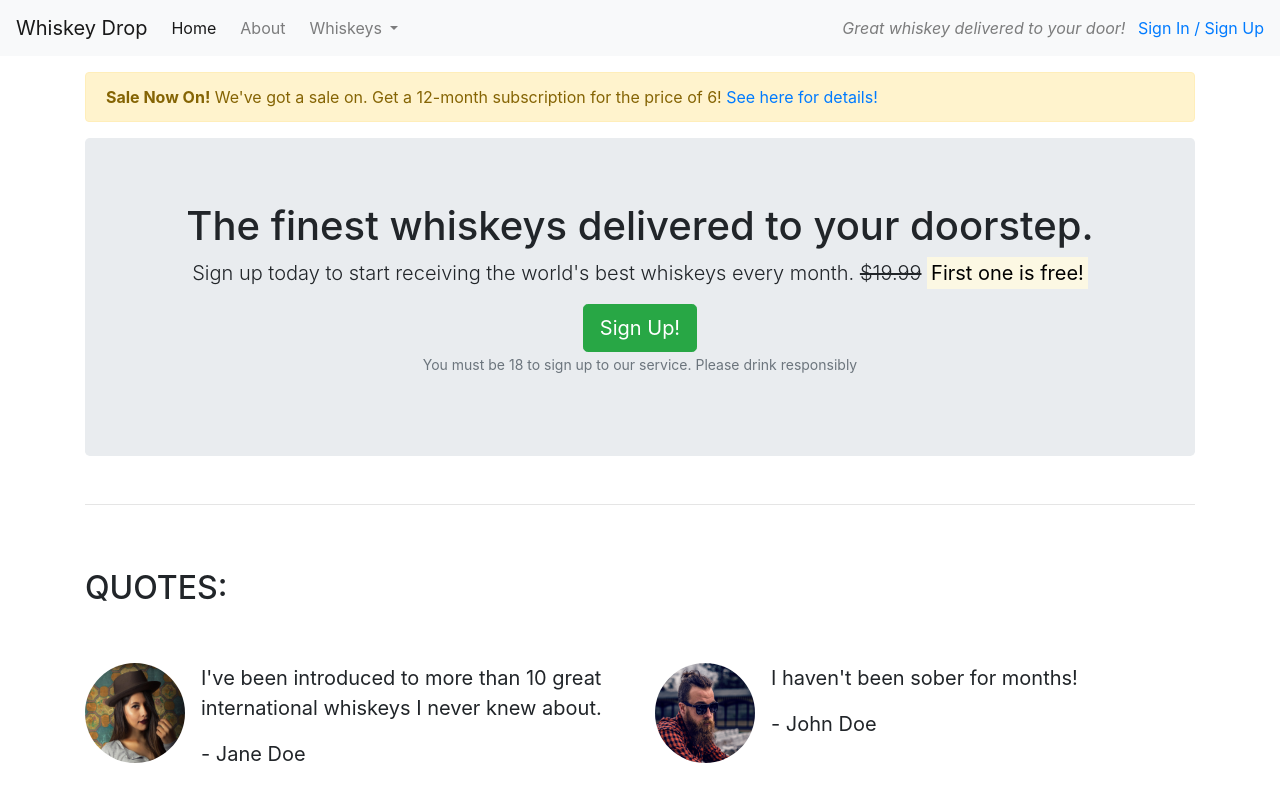
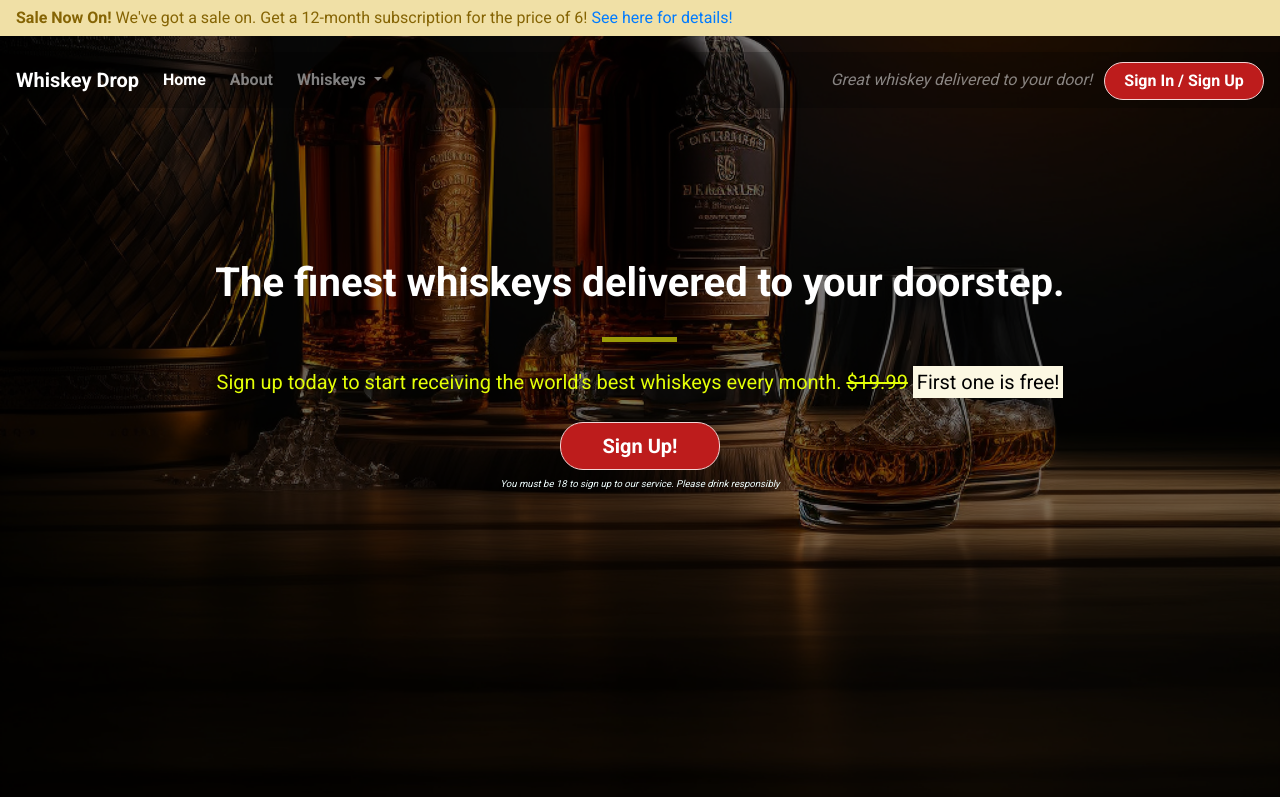
Before and after one commit to ericjonesdev/bootstrap-project, a plain HTML site: page index.html in a window 1280 px wide. Shown: the top 797 px of the page. Drawn offline with nearby package versions, Linux system fonts and the light colour scheme.

Commit message:
Add additional CSS and site elements
Add additional CSS and site elements

```diff
--- /dev/null
+++ b/css/style.css
@@ -0,0 +1,178 @@
+body {
+    font-family: 'Roboto', sans-serif;
+}
+
+.container-wrapper {
+
+}
+
+.container-wrapper--brown {
+    background-color: rgb(123, 57, 57);
+    color: white;
+}
+
+
+.alert-container .col-12 {
+    padding-left: 0;
+    padding-right: 0;
+}
+
+.site-wide-alert {
+    border-radius: 0;
+    bottom-margin: 0;
+    padding: 5px 15px;
+    background-color: #f0e0a6;
+    border-color: #f0e0a6;
+}
+
+.callout-container {
+    height: 100vh;
+    background: url('../images/whiskyshop.png') no-repeat bottom right fixed;
+    -webkit-background-size: cover;
+    -moz-background-size: cover;
+    -o-background-size: cover;
+    background-size: cover;
+
+    display: flex;
+    align-items: center;
+    justify-content: center;
+
+    position: relative;
+
+}
+
+.opaque--overlay {
+    position: absolute;
+    top: 0;
+    left: 0;
+    height: 100%;
+    width: 100%;
+    background-color: rgba(0, 0, 0, 0.5);
+}
+
+.quotes-container {}
+
+.features-container {}
+
+/* Page headers */
+
+.page-header {
+    margin-bottom: 0;
+    border-bottom: 0;
+    text-align: center;
+}
+
+.page-header h2 {
+    margin-top: 0;
+}
+
+
+/*block dividers*/
+
+.block-divider {
+    width: 75px;
+    height: 5px;
+    border: 0;
+    background-color: #444;
+}
+
+.block-divider--darkyellow {
+    background-color: #9d9d07;
+}
+
+.block-divider--short {
+    width: 35px;
+}
+
+/* Content containers */
+
+.content-container {
+    padding-top: 75px;
+    padding-bottom: 75px;
+}
+
+/* Table containers */
+
+.table-container {
+    padding-top: 35px;
+    padding-bottom: 35px;
+}
+
+.monthly-margin {
+    margin-top: 25px;
+}
+
+/* Navbar */
+
+.navalert-container {
+    position: absolute;
+    top: 0;
+    left: 0;
+    padding-left: 0;
+    padding-right: 0;
+    z-index: 1;
+}
+
+.navbar {
+    margin-bottom: 0;
+    border: 0;
+    width: 100%;
+    background-color: rgba(0, 0, 0, 0.25);
+}
+
+.navbar .navbar-toggler {
+    border: 0;
+}
+
+.navbar-brand {
+    font-weight: bold;
+}
+
+.navbar .navbar-nav a {
+    font-weight: bold;
+}
+
+/*Jumbotron*/
+
+.jumbotron {
+    background-color: transparent;
+}
+
+.jumbotron-header {
+    color: white;
+    font-weight: bold;
+    margin-bottom: 30px;
+}
+
+.jumbotron .lead {
+    color: #e4ff07;
+    margin: 25px 0;
+}
+
+.jumbotron small {
+    font-size: 60%;
+    font-style: italic;
+    color:azure;
+}
+
+/* Buttons */
+
+.btn--cta {
+    font-weight: bold;
+    border-radius: 23px;
+    width: 160px;
+}
+
+.btn--red {
+    color: white;
+    background-color: rgb(189, 28, 28);
+    border-color: rgb(244, 211, 211);
+}
+
+.btn--red:hover,
+.btn--red:active,
+.btn--red:focus,
+.btn--red:active:focus {
+    background-color: rgb(153, 7, 7);
+    border-color: rgb(153, 7, 7);
+}
--- a/index.html
+++ b/index.html
@@ -7,9 +7,22 @@
     <title>Whiskey Drop | Taste a new whiskey every month</title>
     <link rel="stylesheet" href="https://cdn.jsdelivr.net/npm/bootstrap@4.6.2/dist/css/bootstrap.min.css" integrity="sha384-xOolHFLEh07PJGoPkLv1IbcEPTNtaed2xpHsD9ESMhqIYd0nLMwNLD69Npy4HI+N" crossorigin="anonymous">
     <script src="https://kit.fontawesome.com/006aae060e.js" crossorigin="anonymous"></script>
+    <link href="https://fonts.googleapis.com/css?family=Roboto:400,700" rel="stylesheet">
+    <link rel="stylesheet" href="css\style.css" type="text/css">
 </head>
 <body>
-    <nav class="navbar navbar-light bg-light navbar-expand-sm">
+        <div class="container-fluid navalert-container">
+            <div class="container-fluid alert-container">
+                <div class="row d-none d-sm-block">
+                    <div class="col-12">
+                        <div class="site-wide-alert alert alert-warning">
+                            <strong>Sale Now On!</strong> We've got a sale on. Get a 12-month subscription for the price
+                            of 6! <a href="">See here for details!</a>
+                    </div>
+                </div>
+            </div>
+        </div>
+        <nav class="navbar navbar-dark navbar-expand-sm">
             <a href="/" class="navbar-brand">Whiskey Drop</a>
 
             <button class="navbar-toggler ml-auto" type="button" data-toggle="collapse" data-target="#navbarNavDropdown" aria-controls="navbarNavDropdown" aria-expanded="false" aria-label="Toggle navigation">
@@ -37,41 +50,40 @@
 
             <div class="d-none d-md-block">
                 <p class="navbar-text my-auto mr-2"><i>Great whiskey delivered to your door!</i></p>
-            <a href="/login">Sign In / Sign Up</a>
+                <a href="/login" class="btn btn--cta btn--red">Sign In / Sign Up</a>
             </div>
 
         </nav>
-    <article class="container mt-3">
-        <div class="row d-none d-sm-block">
-            <div class="col-12">
-                <div class="alert alert-warning">
-                    <strong>Sale Now On!</strong> We've got a sale on. Get a 12-month subscription for the price
-                        of 6! <a href="">See here for details!</a>
     </div>
-            </div>
-        </div>
+
+    <div class="container-fluid callout-container">
         <!-- Callout -->
+        <div class="opaque--overlay"></div>
             <div class="row">
                 <div class="col-12">
                     <section class="callout jumbotron text-center">
-                    <h1>The finest whiskeys delivered to your doorstep.</h1>
+                        <h1 class="jumbotron-header">The finest whiskeys delivered to your doorstep.</h1>
+                        <hr class="block-divider block-divider--darkyellow">
                         <p class="lead">Sign up today to start receiving the world's best whiskeys every month.
                             <s class="d-none d-sm-inline">$19.99</s>
                             <span class="d-inline d-sm-none"><br></span>
                             <strong><mark>First one is free!</mark></strong></p>
-                    <button class="btn btn-success btn-lg" data-toggle="modal" data-target="#signUpModal">Sign Up!</button>
+                        <button class="btn btn-lg btn--cta btn--red" data-toggle="modal" data-target="#signUpModal">Sign Up!</button>
                         <p class="text-muted"><small>You must be 18 to sign up to our service. Please drink responsibly</small></p>
                     </section>
                 </div>
+            <!-- /.callout -->
             </div>
-        <!-- /.callout -->
-        <hr>
+    </div>
 
         <!-- Quotes -->
+        <div class="container-wrapper">
+            <div class="container quotes-container content-container">
                 <section class="quotes">
                     <div class="row">
-                <div class="col-12 my-5">
+                        <div class="col-12 page-header">
                             <h2 class="text-uppercase">Quotes:</h2>
+                            <hr class="block-divider block-divider--short">
                         </div>
                     </div>
                     <div class="row">
@@ -104,12 +116,15 @@
                     </div>
                 </section>
             <!-- /.quotes -->
-        <hr>
+            </div>
+        </div>
 
         <!-- Features -->
+        <div class="container-wrapper container-wrapper--brown">
+            <div class="container features-container content-container">
                 <section class="features">
                     <div class="row">
-                <div class="col-12 my-5">
+                        <div class="col-12 page-header">
                             <h2 class="text-uppercase">Features:</h2>
                         </div>
                     </div>
@@ -140,11 +155,13 @@
                     </div>
                 </section>
                 <!-- /.features -->
+            </div>
+        </div>
         <section>
             <div>
-            <h2 class="text-uppercase text-center">Monthly Favorites</h2>
+            <h2 class="text-uppercase text-center monthly-margin">Monthly Favorites</h2>
             </div>
-            <div>
+            <div class="container table-container">
                 <table class="table">
                     <thead>
                       <tr>
@@ -173,7 +190,7 @@
                   </table>
             </div>
         </section>
-    </article>
+    </div>
     <div class="modal" tabindex="-1" role="dialog" id="signUpModal">
         <div class="modal-dialog" role="document">
           <div class="modal-content">
@@ -196,9 +213,9 @@
                     </div>
                     <div class="form-group">
                         <label for="repeatPassword">Repeat Password</label>
-                        <input type="password" class="form-control" id="repeatPassword" placeholder="Password">
+                        <input type="password" class="form-control" id="repeatPassword" placeholder="Repeat Password">
                       </div>
-                    <button type="submit" class="btn btn-primary">Submit</button>
+                    <button type="submit" class="btn btn-success">Submit</button>
                   </form>
             </div>
           </div>
```
Also changed, not shown: images/whiskyshop.png (added). Lines whose indentation alone changed are shown as unchanged.
